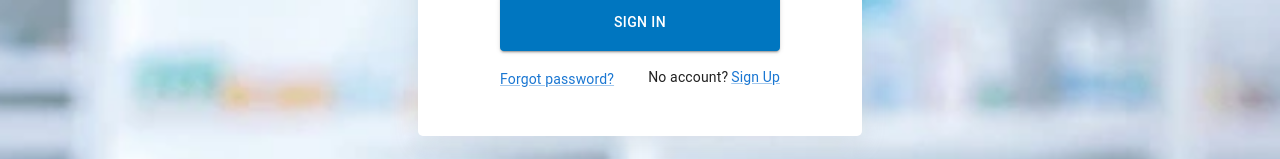
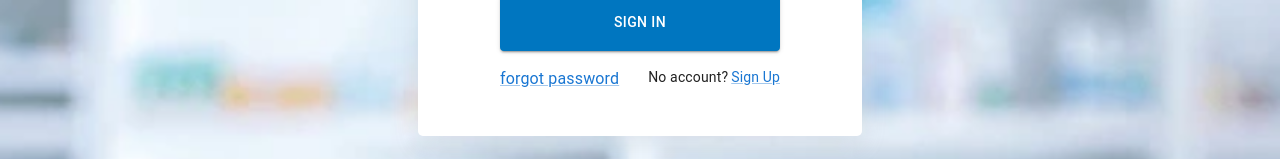
Before and after one commit to advanced-computer-lab-2023/Ctrl-Alt-Defeat-Pharmacy, a React (Vite) app in the folder frontend/: page /login in a window 1280 px wide. Shown: the part 458-617 px from the top of the page. Built offline with nearby package versions, Linux system fonts and the light colour scheme.

Commit message:
Added component

```diff
--- a/frontend/src/App.jsx
+++ b/frontend/src/App.jsx
@@ -32,6 +32,7 @@ import ListItems from "./components/ListItems";
 import Title from "./components/Title";
 import Orders from "./components/Orders";
 import TopNavigationAdmin from "./components/TopNavigationAdmin";
+import Chat from "./components/Chat";
 
 function App() {
   return (
@@ -58,9 +59,15 @@ function App() {
             element={<RemovePharmacists />}
           />
           <Route path="/admins/removePatient" element={<RemovePatients />} />
-          <Route path="/admins/viewPendingPharmacists" element={<ViewPendingPharmacists />}/>
-          <Route path= "admins/patientDetails" element={<PatientDetails />} />
-          <Route path= "admins/pharmacistDetails" element={<PharmacistDetails />} />
+          <Route
+            path="/admins/viewPendingPharmacists"
+            element={<ViewPendingPharmacists />}
+          />
+          <Route path="admins/patientDetails" element={<PatientDetails />} />
+          <Route
+            path="admins/pharmacistDetails"
+            element={<PharmacistDetails />}
+          />
           <Route path="/admins/medicines" element={<MedicinePage />} />
           <Route
             path="/admins/viewPendingPharmacists"
@@ -75,21 +82,25 @@ function App() {
           <Route path="/pharmacists/addMedicine" element={<AddMedicine />} />
           <Route path="/pharmacists/editMedicine" element={<EditMedicine />} />
           <Route path="/pharmacists/medicines" element={<MedicinePage />} />
+          <Route path="/pharmacists/chats" element={<Chat />} />
+
           {/* Patient */}
           <Route path="/patients/home" element={<PatientHome />} />
           <Route path="patients/medicines" element={<PatientMedicinePage />} />
           <Route path="patients/viewOrder" element={<ViewOrder />} />
           <Route path="patients/viewCart" element={<ViewCart />} />
           <Route path="patients/checkout" element={<Checkout />} />
+          <Route path="patients/chats" element={<Chat />} />
           <Route path="admins/chart" element={<Chart />} />
           <Route path="admins/dashboard" element={<Dashboard />} />
           <Route path="admins/deposits" element={<Deposits />} />
           <Route path="admins/listItems" element={<ListItems />} />
           <Route path="admins/title" element={<Title />} />
           <Route path="admins/orders" element={<Orders />} />
-          <Route path="admins/topNavigationAdmin" element={<TopNavigationAdmin />} />
-
-
+          <Route
+            path="admins/topNavigationAdmin"
+            element={<TopNavigationAdmin />}
+          />
         </Routes>
       </BrowserRouter>
 
--- /dev/null
+++ b/frontend/src/components/Chat.jsx
@@ -0,0 +1,7 @@
+import "../Css/Home.css";
+
+function Chat() {
+  return <></>;
+}
+
+export default Chat;
--- a/frontend/src/components/Login.jsx
+++ b/frontend/src/components/Login.jsx
@@ -176,9 +176,8 @@ export default function Login() {
             </Button>
             <Grid container>
               <Grid item xs>
-                <Link href="#" variant="body2">
-                  Forgot password?
-                </Link>
+                <Link to="/forgetPassword">forgot password</Link>
+                {/* {message && <div>{message}</div>} */}
               </Grid>
               <Grid style={{ display: "flex", gap: "3px" }}>
                 <Typography variant="body2">No account?</Typography>
```
Also changed, not shown: frontend/src/components/Home.jsx (+0 -23 lines).
